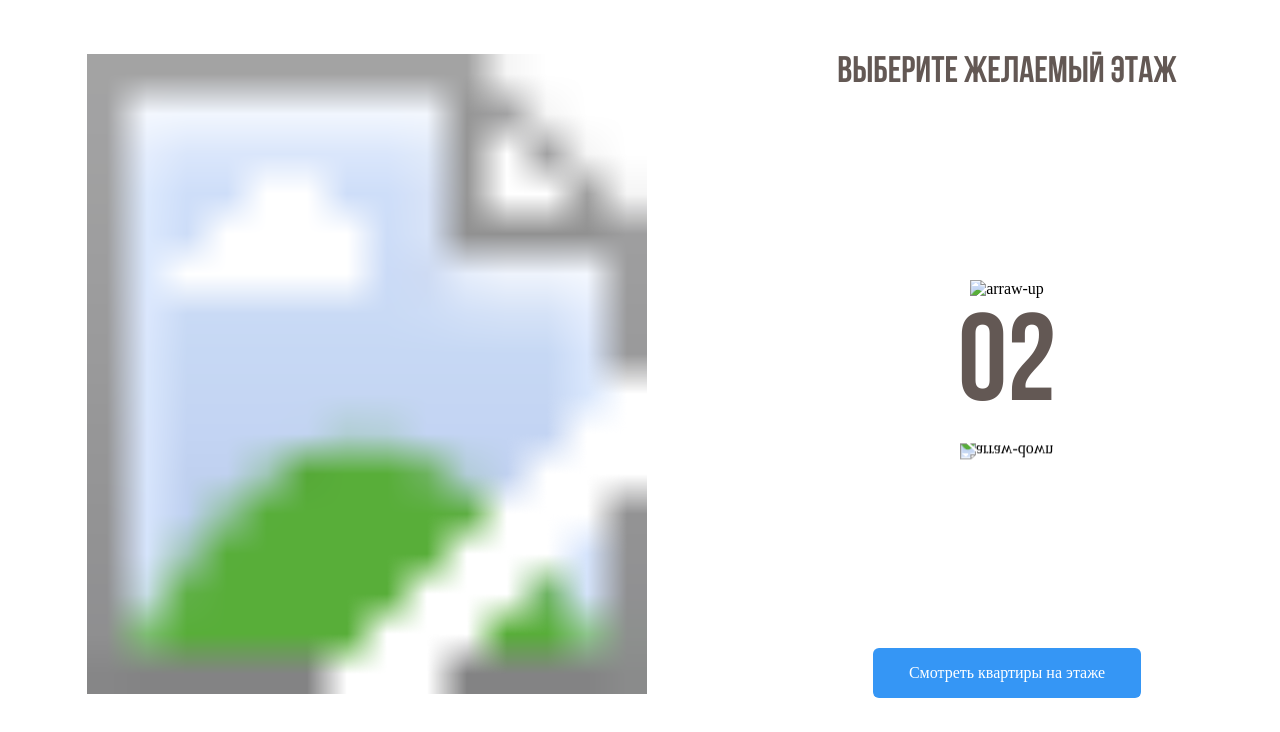
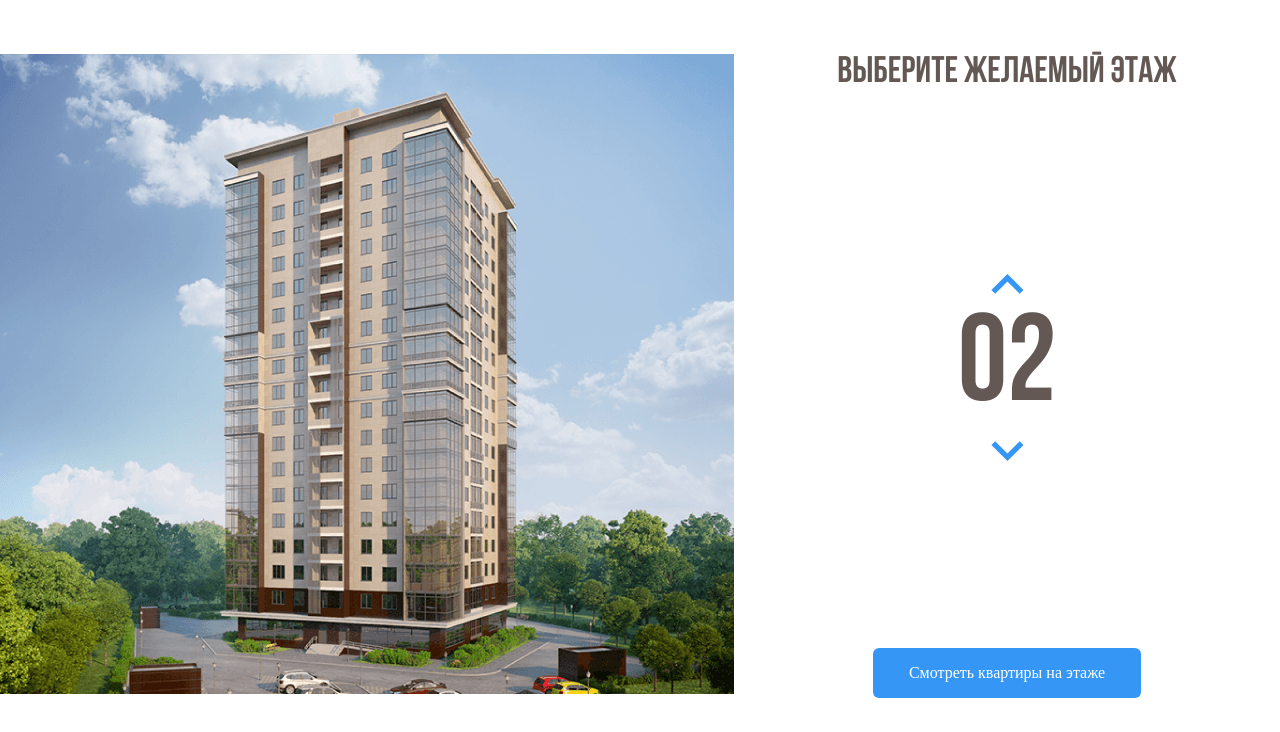
Before and after one commit to yulya-buraya/Melodiya, a plain HTML site: page index.html in a window 1280 px wide. Shown: the part 68-800 px from the top of the page. Drawn offline with nearby package versions, Linux system fonts and the light colour scheme; the site is published under a folder, as on GitHub Pages, so addresses that start at the root find nothing; files whose address does not match are found by name.

Commit message:
commit-2

```diff
--- a/index.html
+++ b/index.html
@@ -86,7 +86,7 @@
               id="image0"
               width="740"
               height="640"
-              xlink:href="/image/home1.png"
+              xlink:href="./image/home1.png"
             />
           </defs>
           <path
@@ -198,7 +198,7 @@
         <div class="counter-group">
           <buton class="counter-button counter-up">
             <img
-              src="/image/arrow.svg"
+              src="./image/arrow.svg"
               alt="arraw-up"
               class="counter-arraw counter-arraw-up"
             />
@@ -206,7 +206,7 @@
           <span class="counter">02</span>
           <buton class="counter-button counter-down">
             <img
-              src="/image/arrow.svg"
+              src="./image/arrow.svg"
               alt="arraw-down"
               class="counter-arraw counter-arraw-down"
             />
```
